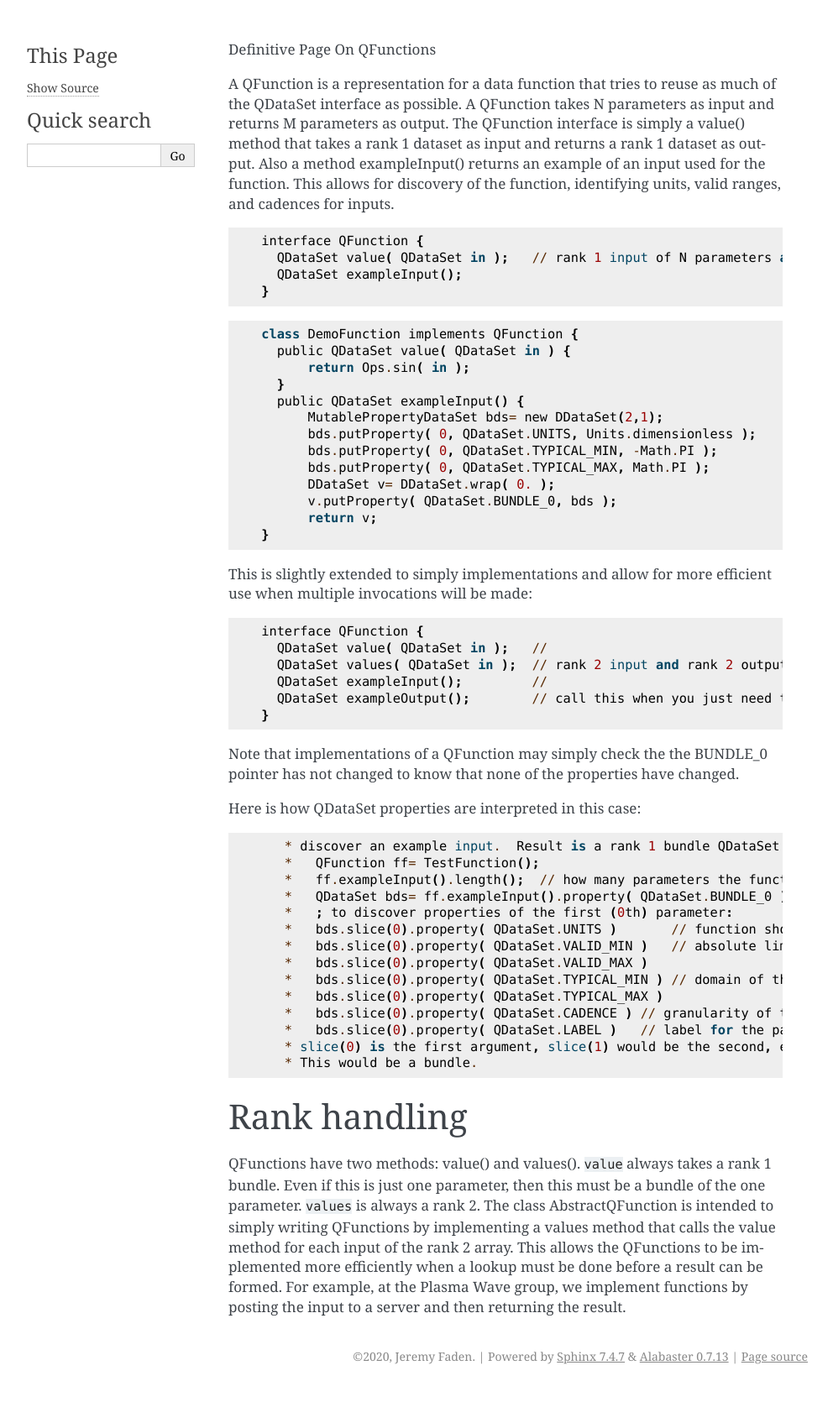
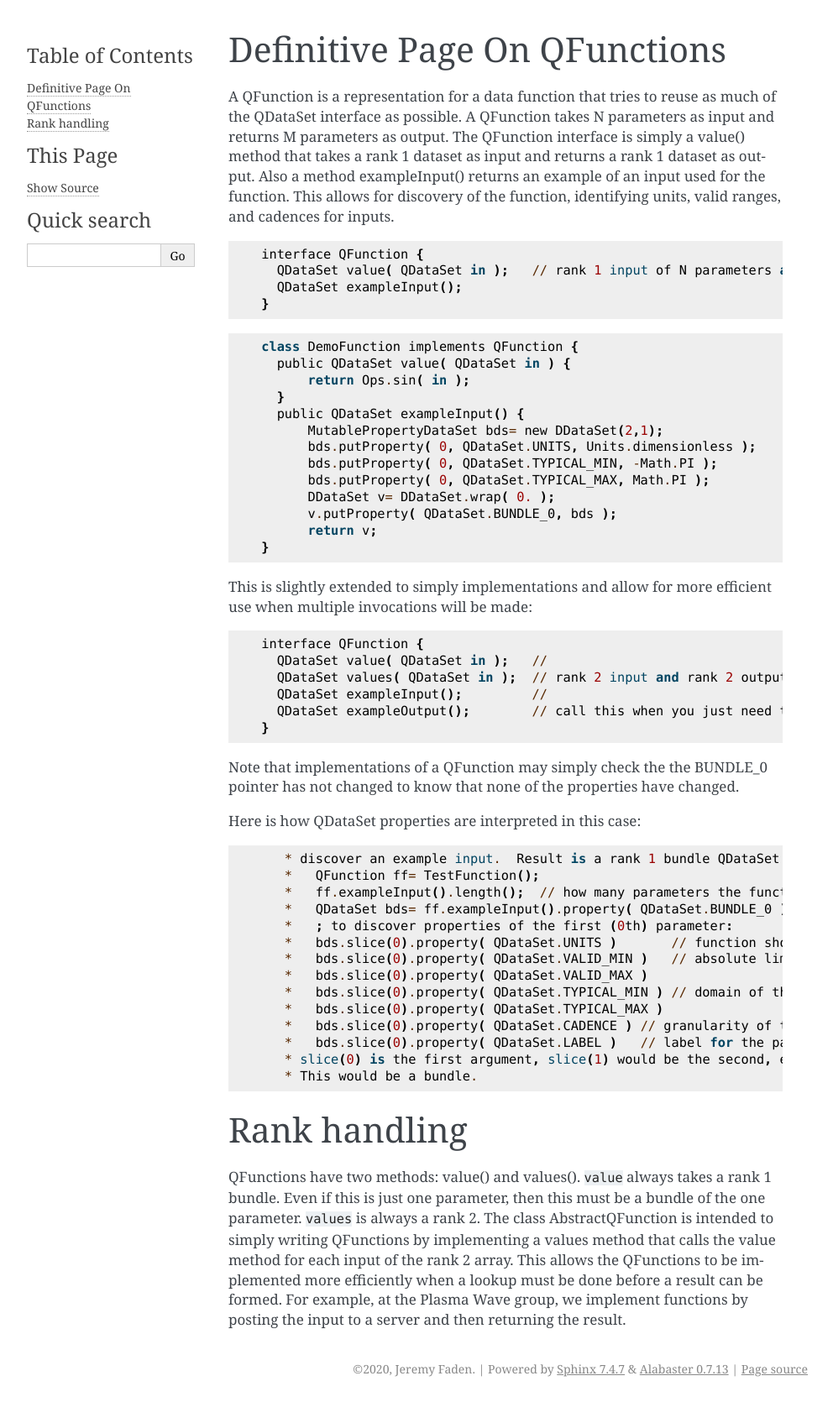
Before and after one commit to jbfaden/mygithubbook, a Sphinx documentation site: the page built from docs/source/qfunction.md, in a window 1280 px wide. Shown: the whole page at 84% size, without its empty margins (148-1140 px from the left). Built offline with Sphinx 7.4.7, drawn with Linux system fonts in a browser that asks for light colours; pages that are not in the unit, such as notebooks, are missing from menus.

Commit message:
Update and rename QFunction.md to qfunction.md

```diff
--- a/docs/source/QFunction.md
+++ b/docs/source/qfunction.md
@@ -1,4 +1,4 @@
-Definitive Page On QFunctions
+# Definitive Page On QFunctions
 
 A QFunction is a representation for a data function that tries to reuse
 as much of the QDataSet interface as possible. A QFunction takes N
```
